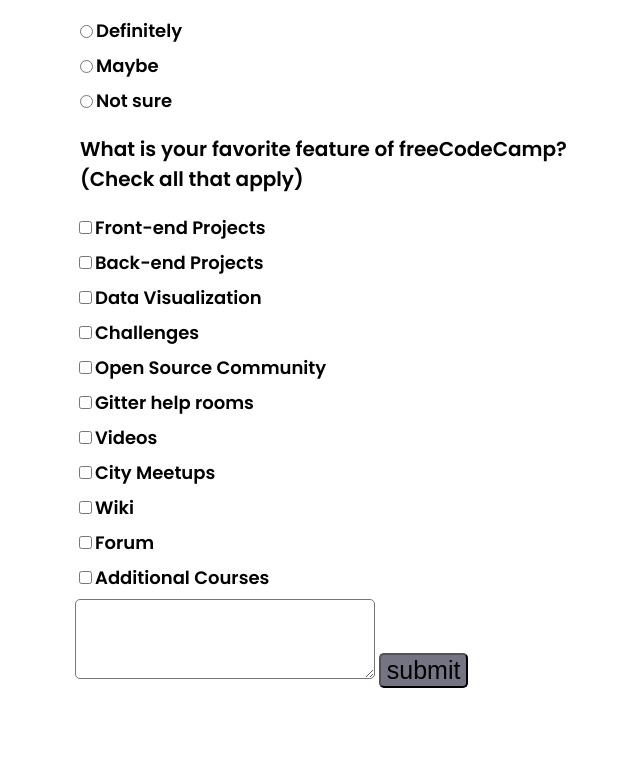
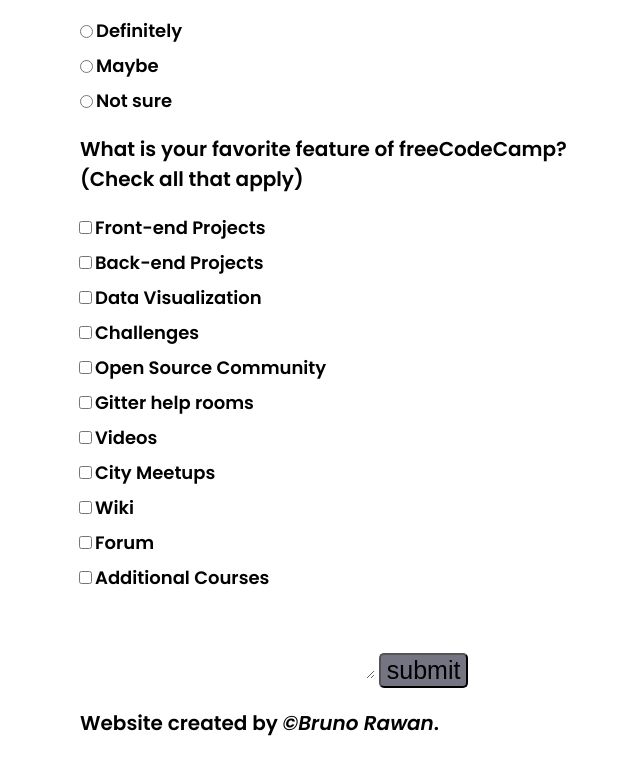
Before and after one commit to Bruno-Rawan/formulario-freecodecamp, a plain HTML site: page index.html in a window 1280 px wide. Shown: the part 470-1244 px from the top of the page, without its empty margins (315-955 px from the left). Before the commit the page ends 1190 px from the top, so only its background shows below. Drawn offline with Linux system fonts and the light colour scheme.

Commit message:
Alterção do rodapé do site com o nome  do autor

```diff
--- a/index.html
+++ b/index.html
@@ -99,4 +99,7 @@
   </textarea>
         <button id="submit">submit</button>
     </form>
+    <footer>
+        <p>Website created by <i><a href="https://github.com/Bruno-Rawan" target="_blank">©Bruno Rawan</a></i>.</p>
+    </footer>
 </body
--- a/styles.css
+++ b/styles.css
@@ -77,11 +77,14 @@ p {
 }
 
 textarea {
+    font-family:'Poppins', sans-serif ;
+    font-size: 20px;
     width: 300px;
     height: 10vh;
-    margin: 0;
-    padding: 0;
-    border-radius: 5px;
+    margin-left: 10x;
+    padding: 0px;
+    border-radius: none;
+    border: none;
 }
 
 #submit {
@@ -89,7 +92,10 @@ textarea {
     font-size: 25px;
     border-color: none;
     border-radius: 5px;
+}
 
+#submit:hover {
+    background-color: rgb(65, 83, 245);
 }
 
 #email {
@@ -104,8 +110,17 @@ textarea {
     margin: 0;
     border: none;
     border-radius: 10px;
-    }
+}
 
 #number:hover {
     background-color: rgb(116, 116, 131);
 }
+
+a {
+    color: black;
+    text-decoration: none;
+}
+
+a:hover {
+    color: rgb(65, 83, 245);
+}
```
